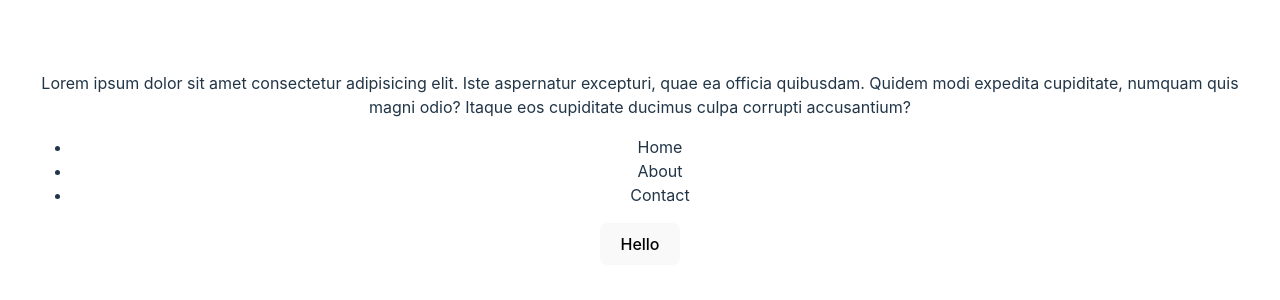
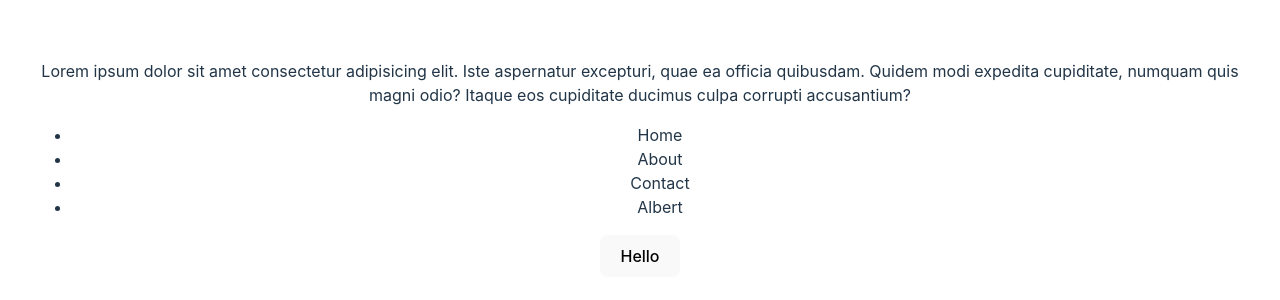
Before and after one commit to muturi254/workflow_test, a React (Vite) app: page / in a window 1280 px wide. Shown: the part 240-540 px from the top of the page. Built offline with nearby package versions, Linux system fonts and the light colour scheme.

Commit message:
test build

```diff
--- a/src/App.jsx
+++ b/src/App.jsx
@@ -13,6 +13,7 @@ function App() {
         <li>Home</li>
         <li>About</li>
         <li>Contact</li>
+        <li>Albert</li>
       </ul>
       <button>Hello</button>
     </>
```
